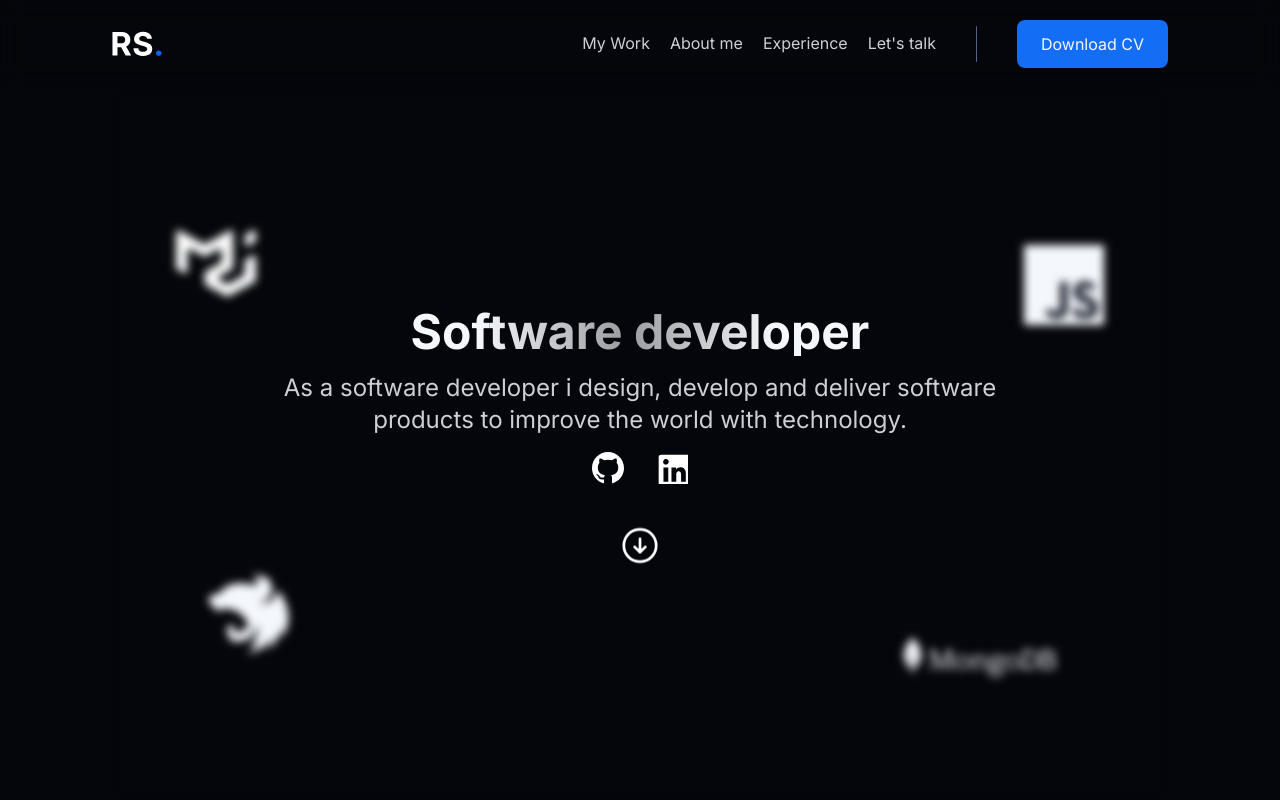
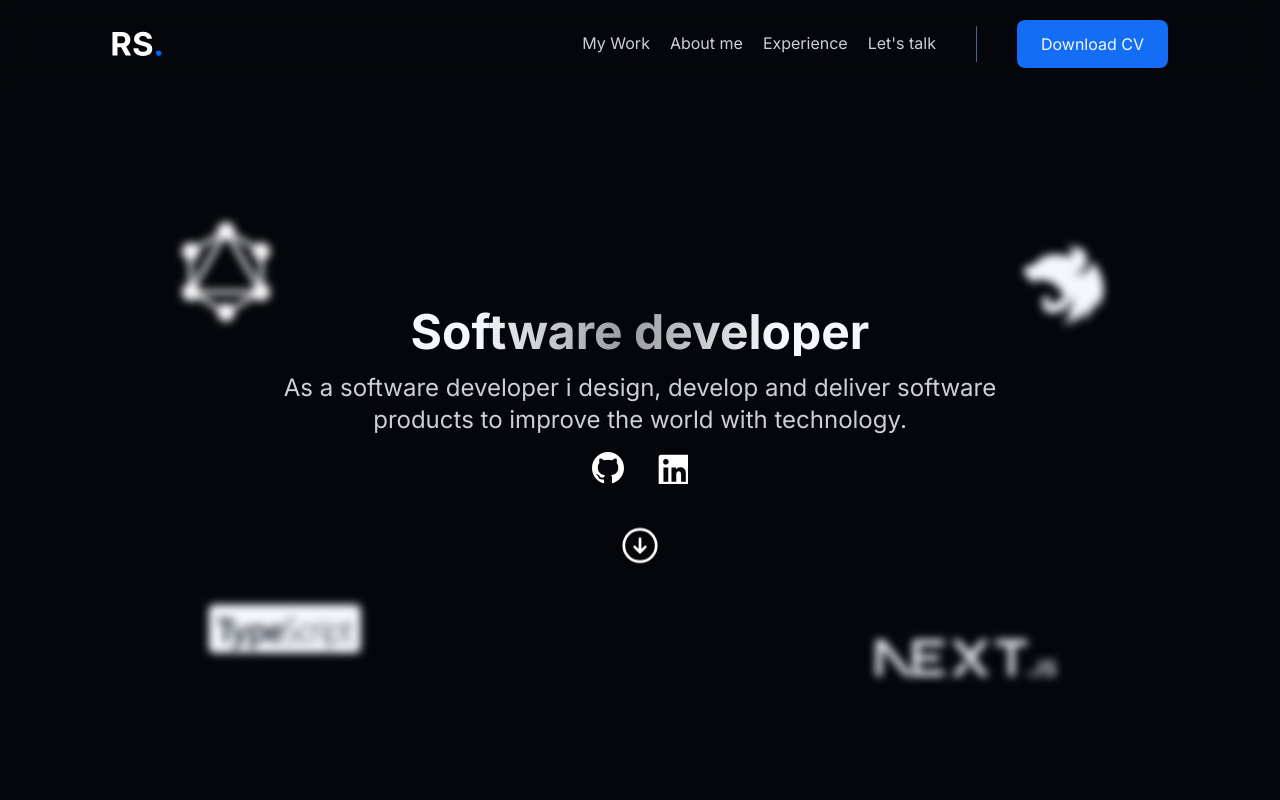
Before and after one commit to sam-621/rogeliosamuel.com, a Next.js app: page / in a window 1280 px wide. Shown: the top 800 px of the page. Built offline with nearby package versions, Linux system fonts and the light colour scheme.

Commit message:
feat: random techs works

```diff
--- a/src/components/molecules/HeroIcons.tsx
+++ b/src/components/molecules/HeroIcons.tsx
@@ -3,7 +3,7 @@ import { useEffect, useState } from 'react'
 import { DELAYS, getRandomTechIcons, POSITIONS } from '@utils'
 
 export const HeroIcons = () => {
-  const [techsToShow, setTechsToShow] = useState(getRandomTechIcons())
+  const [techsToShow, setTechsToShow] = useState<string[]>([])
 
   useEffect(() => {
     setTechsToShow(getRandomTechIcons())
```
